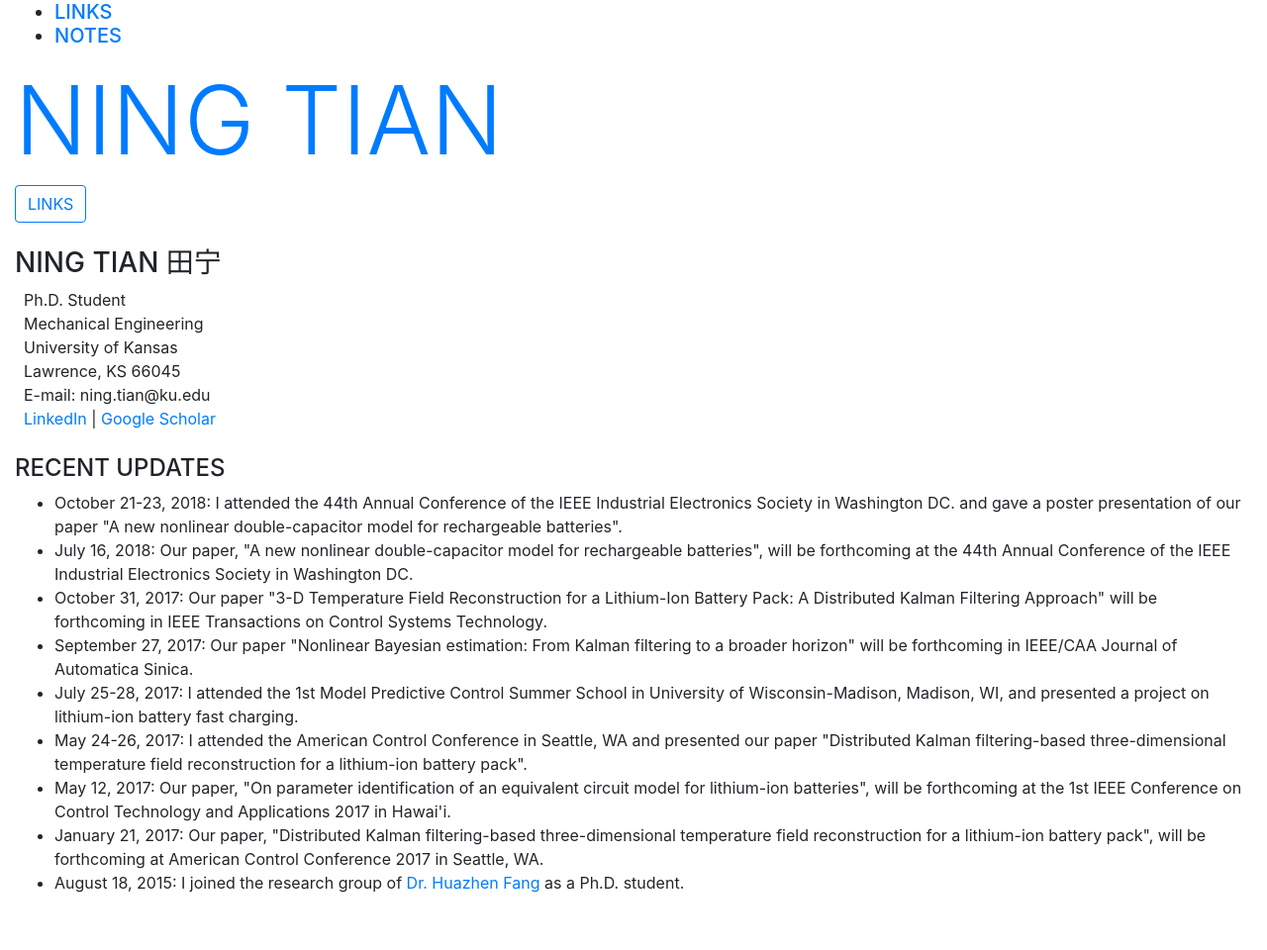
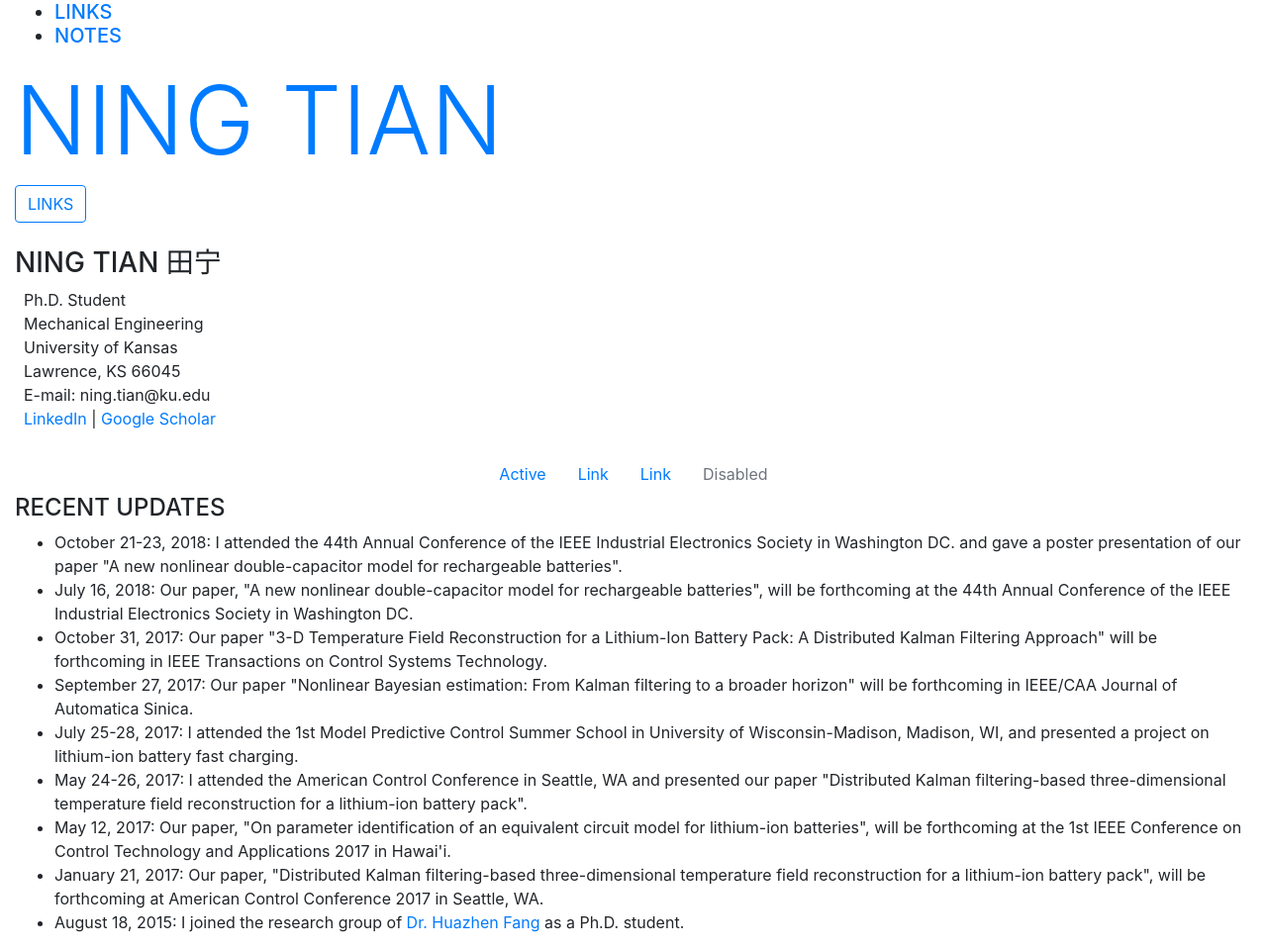
Before and after one commit to ningtian/ningtian.github.io, a Jekyll site: the page index.html, which Jekyll copies as it is, in a window 1280 px wide. Shown: the whole page at 99% size. Built offline with Jekyll 4.4.1, drawn with Linux system fonts in a browser that asks for light colours; before the commit the page ends 920 px from its top, so only the background shows below that.

Commit message:
Update index.html

```diff
--- a/index.html
+++ b/index.html
@@ -36,6 +36,21 @@
 			&nbsp  E-mail: ning.tian@ku.edu<br>
 			&nbsp  <a href="https://www.linkedin.com/in/ning-tian-0aa4a6113/">LinkedIn</a> | <a href="https://scholar.google.com/citations?user=BHRe3uoAAAAJ&hl=en">Google Scholar</a><br>
 	<br>
+
+<ul class="nav justify-content-center">
+  <li class="nav-item">
+    <a class="nav-link active" href="#">Active</a>
+  </li>
+  <li class="nav-item">
+    <a class="nav-link" href="#">Link</a>
+  </li>
+  <li class="nav-item">
+    <a class="nav-link" href="#">Link</a>
+  </li>
+  <li class="nav-item">
+    <a class="nav-link disabled" href="#">Disabled</a>
+  </li>
+</ul>
 
  <h4>RECENT UPDATES</h4>
 <ul>
```
